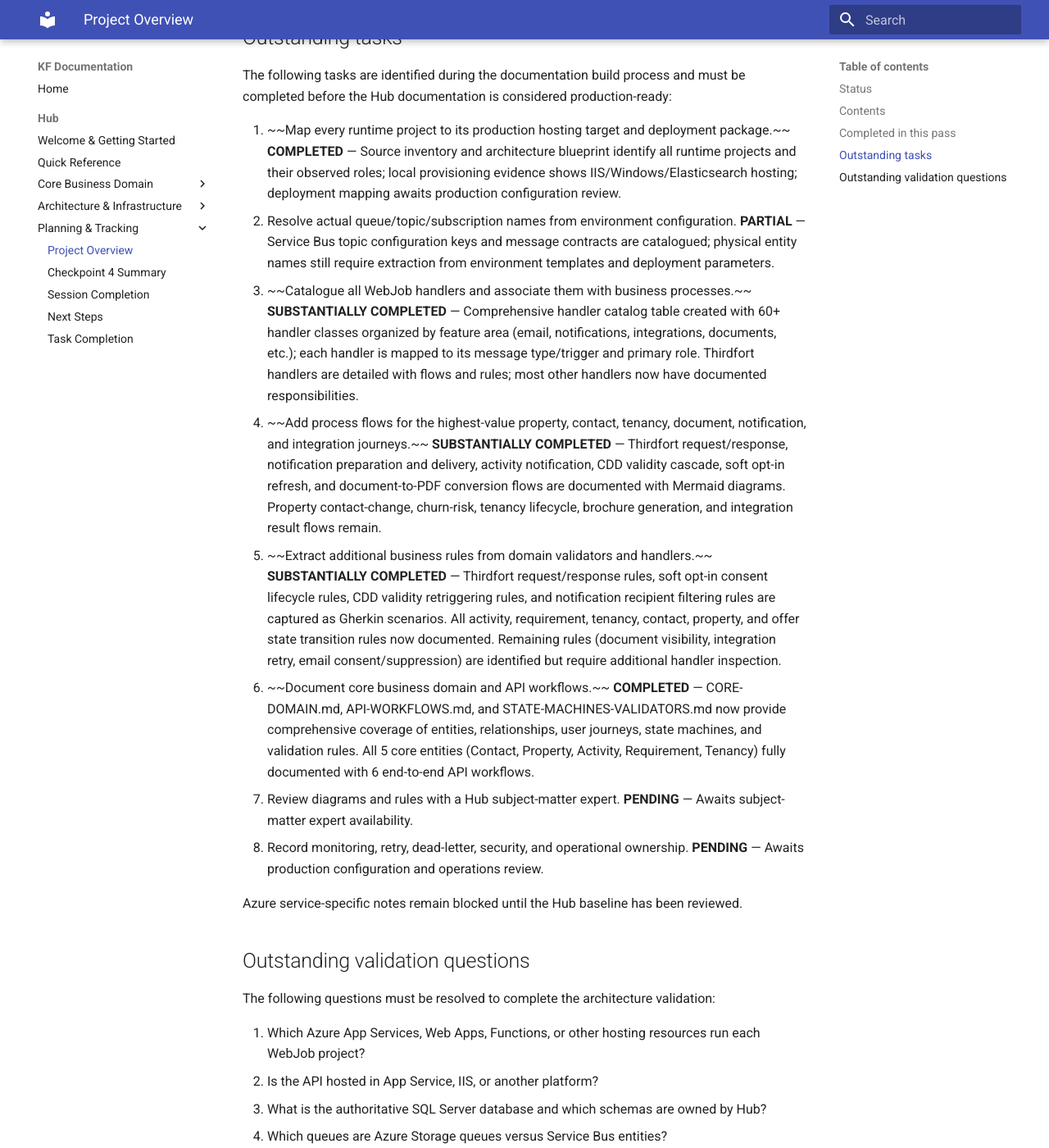
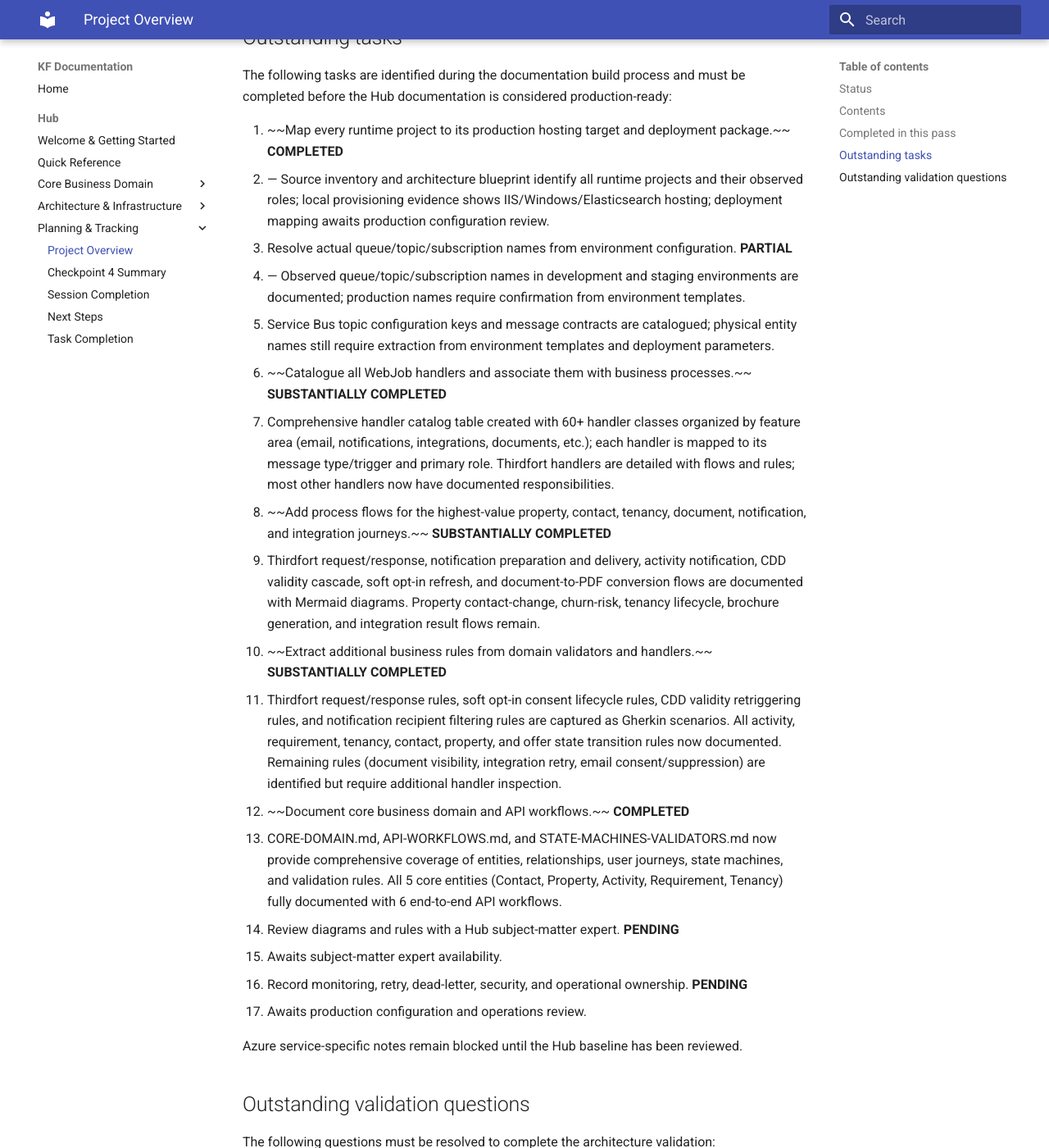
Before and after one commit to newportg/KF-Documentation, an MkDocs documentation site: the page built from Vault/projects/Hub/Planning & Tracking/README.md, in a window 1280 px wide and 1400 px high, scrolled down 2184 px. Shown: the whole window at 82% size. Built offline with MkDocs 1.6.1 and Material for MkDocs 9.7.7, drawn with Linux system fonts in a browser that asks for light colours.

Commit message:
fix: Update task list formatting for improved clarity in README.md

```diff
--- a/Vault/projects/Hub/Planning & Tracking/README.md
+++ b/Vault/projects/Hub/Planning & Tracking/README.md
@@ -60,14 +60,23 @@ The Hub documentation is based on the source repository at `C:\Source\Devops\Kni
 
 The following tasks are identified during the documentation build process and must be completed before the Hub documentation is considered production-ready:
 
-1. ~~Map every runtime project to its production hosting target and deployment package.~~ **COMPLETED** — Source inventory and architecture blueprint identify all runtime projects and their observed roles; local provisioning evidence shows IIS/Windows/Elasticsearch hosting; deployment mapping awaits production configuration review.
-2. Resolve actual queue/topic/subscription names from environment configuration. **PARTIAL** — Service Bus topic configuration keys and message contracts are catalogued; physical entity names still require extraction from environment templates and deployment parameters.
-3. ~~Catalogue all WebJob handlers and associate them with business processes.~~ **SUBSTANTIALLY COMPLETED** — Comprehensive handler catalog table created with 60+ handler classes organized by feature area (email, notifications, integrations, documents, etc.); each handler is mapped to its message type/trigger and primary role. Thirdfort handlers are detailed with flows and rules; most other handlers now have documented responsibilities.
-4. ~~Add process flows for the highest-value property, contact, tenancy, document, notification, and integration journeys.~~ **SUBSTANTIALLY COMPLETED** — Thirdfort request/response, notification preparation and delivery, activity notification, CDD validity cascade, soft opt-in refresh, and document-to-PDF conversion flows are documented with Mermaid diagrams. Property contact-change, churn-risk, tenancy lifecycle, brochure generation, and integration result flows remain.
-5. ~~Extract additional business rules from domain validators and handlers.~~ **SUBSTANTIALLY COMPLETED** — Thirdfort request/response rules, soft opt-in consent lifecycle rules, CDD validity retriggering rules, and notification recipient filtering rules are captured as Gherkin scenarios. All activity, requirement, tenancy, contact, property, and offer state transition rules now documented. Remaining rules (document visibility, integration retry, email consent/suppression) are identified but require additional handler inspection.
-6. ~~Document core business domain and API workflows.~~ **COMPLETED** — CORE-DOMAIN.md, API-WORKFLOWS.md, and STATE-MACHINES-VALIDATORS.md now provide comprehensive coverage of entities, relationships, user journeys, state machines, and validation rules. All 5 core entities (Contact, Property, Activity, Requirement, Tenancy) fully documented with 6 end-to-end API workflows.
-7. Review diagrams and rules with a Hub subject-matter expert. **PENDING** — Awaits subject-matter expert availability.
-8. Record monitoring, retry, dead-letter, security, and operational ownership. **PENDING** — Awaits production configuration and operations review.
+1. ~~Map every runtime project to its production hosting target and deployment package.~~ **COMPLETED**
+   1. — Source inventory and architecture blueprint identify all runtime projects and their observed roles; local provisioning evidence shows IIS/Windows/Elasticsearch hosting; deployment mapping awaits production configuration review.
+1. Resolve actual queue/topic/subscription names from environment configuration. **PARTIAL**
+   1. — Observed queue/topic/subscription names in development and staging environments are documented; production names require confirmation from environment templates.
+1. Service Bus topic configuration keys and message contracts are catalogued; physical entity names still require extraction from environment templates and deployment parameters.
+1. ~~Catalogue all WebJob handlers and associate them with business processes.~~ **SUBSTANTIALLY COMPLETED**
+   1. Comprehensive handler catalog table created with 60+ handler classes organized by feature area (email, notifications, integrations, documents, etc.); each handler is mapped to its message type/trigger and primary role. Thirdfort handlers are detailed with flows and rules; most other handlers now have documented responsibilities.
+2. ~~Add process flows for the highest-value property, contact, tenancy, document, notification, and integration journeys.~~ **SUBSTANTIALLY COMPLETED**
+   1. Thirdfort request/response, notification preparation and delivery, activity notification, CDD validity cascade, soft opt-in refresh, and document-to-PDF conversion flows are documented with Mermaid diagrams. Property contact-change, churn-risk, tenancy lifecycle, brochure generation, and integration result flows remain.
+3. ~~Extract additional business rules from domain validators and handlers.~~ **SUBSTANTIALLY COMPLETED**
+   1. Thirdfort request/response rules, soft opt-in consent lifecycle rules, CDD validity retriggering rules, and notification recipient filtering rules are captured as Gherkin scenarios. All activity, requirement, tenancy, contact, property, and offer state transition rules now documented. Remaining rules (document visibility, integration retry, email consent/suppression) are identified but require additional handler inspection.
+4. ~~Document core business domain and API workflows.~~ **COMPLETED**
+   1.  CORE-DOMAIN.md, API-WORKFLOWS.md, and STATE-MACHINES-VALIDATORS.md now provide comprehensive coverage of entities, relationships, user journeys, state machines, and validation rules. All 5 core entities (Contact, Property, Activity, Requirement, Tenancy) fully documented with 6 end-to-end API workflows.
+5. Review diagrams and rules with a Hub subject-matter expert. **PENDING**
+   1. Awaits subject-matter expert availability.
+6. Record monitoring, retry, dead-letter, security, and operational ownership. **PENDING**
+   1. Awaits production configuration and operations review.
 
 Azure service-specific notes remain blocked until the Hub baseline has been reviewed.
 
```
Also changed, not shown: other parts of Vault/projects/Hub/Planning & Tracking/README.md (+9 -9 lines).
